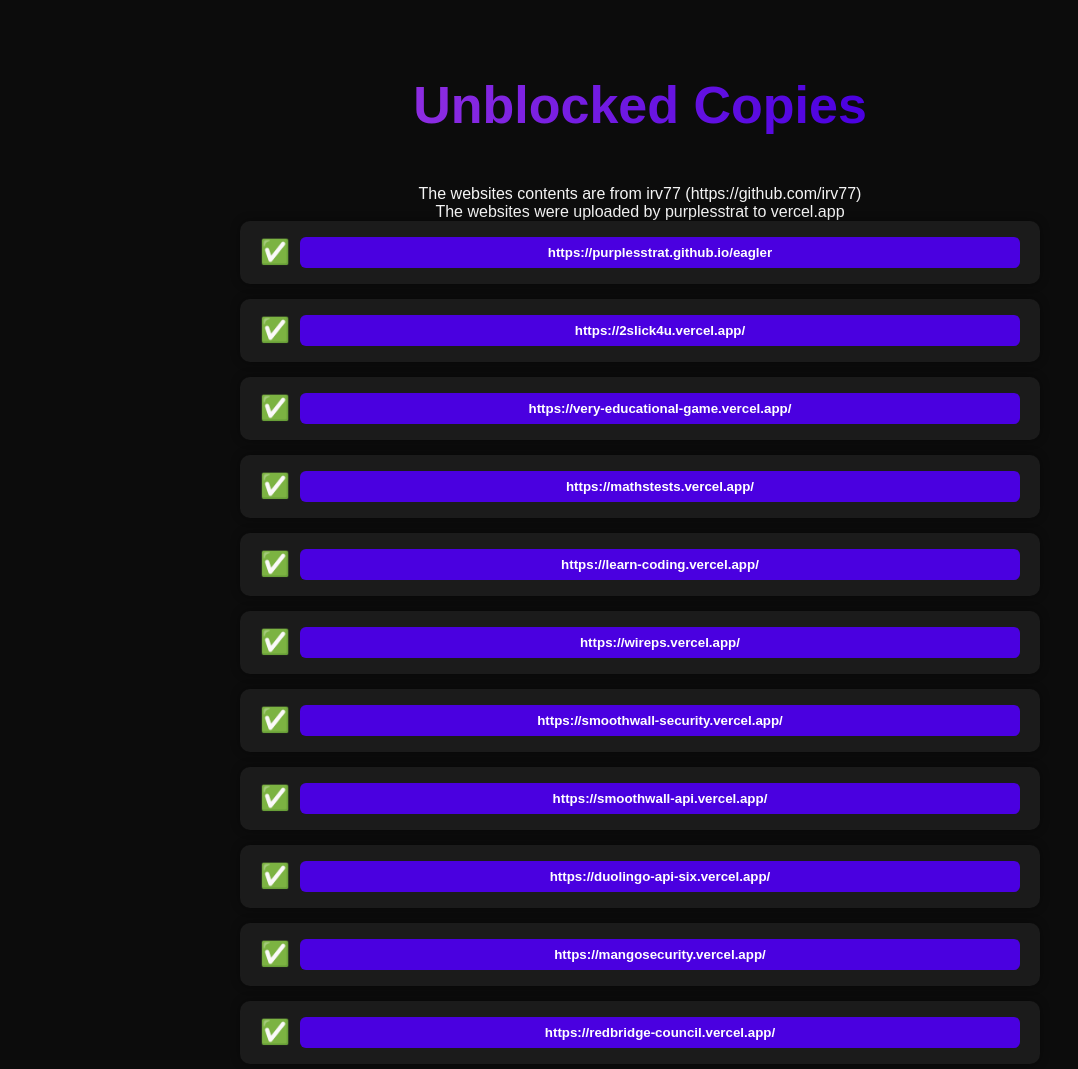
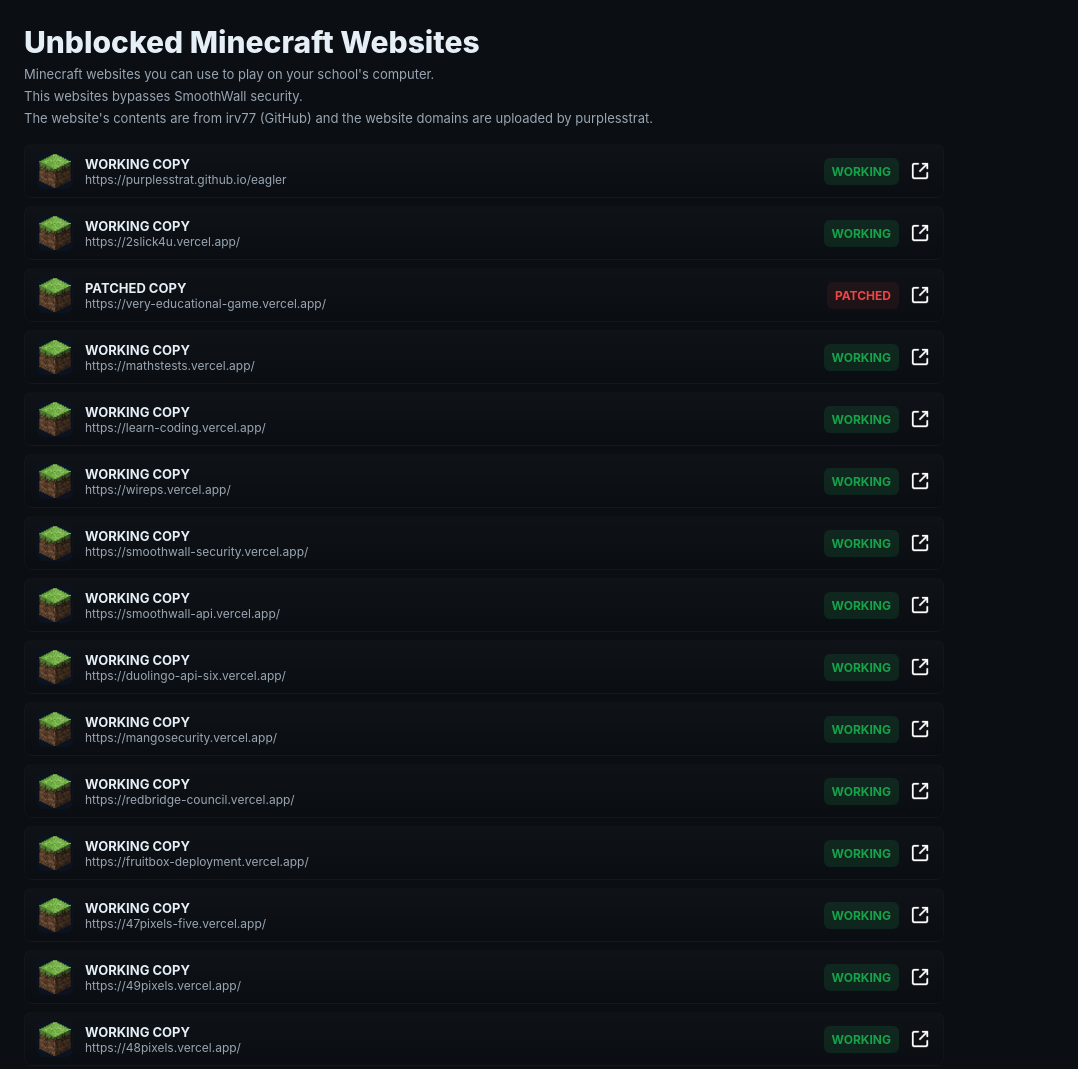
Before and after one commit to purplesstrat/status, a plain HTML site: page index.html in a window 1280 px wide. Shown: the top 1069 px of the page, without its empty margins (0-1078 px from the left). Drawn offline with Linux system fonts and the light colour scheme.

Commit message:
UI Revamp + More URLS

```diff
--- a/index.html
+++ b/index.html
@@ -3,84 +3,51 @@
 <head>
   <meta charset="utf-8" />
   <meta name="viewport" content="width=device-width,initial-scale=1" />
-  <title>Unblocked Copies</title>
+  <title>Unblocked Minecraft Sites</title>
   <style>
-    body {
-      margin: 0;
-      font-family: Arial, sans-serif;
-      background: #0c0c0c;
-      color: #f5f5f5;
-      min-height: 100vh;
-      display: flex;
-      flex-direction: column;
-      align-items: center;
-      justify-content: flex-start;
-      padding: 40px 20px;
-      box-sizing: border-box;
-    }
-    h1 {
-      font-size: 52px;
-      margin-bottom: 50px;
-      text-align: center;
-      background: linear-gradient(90deg, #8e2de2, #4a00e0);
-      -webkit-background-clip: text;
-      color: transparent;
-    }
-    .url-list {
-      width: 100%;
-      max-width: 800px;
-      display: flex;
-      flex-direction: column;
-      gap: 15px;
-    }
-    .url-item {
-      display: flex;
-      align-items: center;
-      justify-content: space-between;
-      background: #1b1b1b;
-      padding: 16px 20px;
-      border-radius: 10px;
-      box-shadow: 0 0 10px rgba(0,0,0,0.4);
-    }
-    .status {
-      font-size: 24px;
-      margin-right: 10px;
-    }
-    .status.ok {
-      color: #22c55e;
-    }
-    .status.bad {
-      color: #ef4444;
-    }
-    button {
-      background: #4a00e0;
-      border: none;
-      color: white;
-      padding: 8px 16px;
-      border-radius: 6px;
-      cursor: pointer;
-      font-weight: bold;
-      transition: background 0.3s;
-      width: 100%;
-      text-align: center;
-      overflow-wrap: anywhere;
-    }
-    button:hover {
-      background: #5b13e8;
-    }
+    :root{--bg:#0b0f14;--card:#0f1720;--accent:#7c5cff;--text:#e6eef6}
+    body{margin:0;font-family:Inter,Segoe UI,Arial,sans-serif;background:var(--bg);color:var(--text);min-height:100vh}
+    .container{max-width:920px;margin:24px 0 60px 24px}
+    header{display:flex;align-items:center;gap:12px}
+    h1{margin:0;font-size:30px;font-weight:800;color:var(--text)}
+    .subtitle{font-size:13px;color:#9aa6b2;margin-top:6px}
+
+    .url-list{margin-top:18px;display:flex;flex-direction:column;gap:8px}
+    .url-item{display:flex;align-items:center;justify-content:space-between;background:linear-gradient(180deg, rgba(255,255,255,0.02), rgba(0,0,0,0.04));padding:8px 12px;border-radius:8px;border:1px solid rgba(255,255,255,0.02)}
+    .left{display:flex;align-items:center;gap:12px;min-width:0}
+    .icon{width:36px;height:36px;border-radius:8px;background:#0b1220;flex-shrink:0;background-size:cover;background-position:center;background-repeat:no-repeat;}
+    .meta{display:flex;flex-direction:column;min-width:0}
+    .meta .title{font-weight:700;font-size:13px;color:var(--text);white-space:nowrap;overflow:hidden;text-overflow:ellipsis}
+    .meta .url{font-size:12px;color:#9aa6b2;white-space:nowrap;overflow:hidden;text-overflow:ellipsis}
+    .actions{display:flex;align-items:center;gap:10px}
+    .status{font-size:12px;font-weight:700;text-transform:uppercase;padding:6px 8px;border-radius:6px}
+    .status.working{background:rgba(34,197,94,0.12);color:#16a34a}
+    .status.patched{background:rgba(239,68,68,0.08);color:#ef4444}
+    .open-btn{background:none;border:0;padding:0;cursor:pointer;display:inline-flex;align-items:center}
+    .open-btn img{width:22px;height:22px;display:block}
+
+    @media (max-width:760px){.container{margin:16px;padding-right:16px}.meta .title{font-size:12px}.meta .url{font-size:11px}}
   </style>
 </head>
 <body>
-  <h1>Unblocked Copies</h1>
-  <p1>The websites contents are from irv77 (https://github.com/irv77)</p1>
-  <p2>The websites were uploaded by purplesstrat to vercel.app</p2>
-  <div class="url-list" id="urlList"></div>
+  <div class="container">
+    <header>
+      <div>
+        <h1>Unblocked Minecraft Websites</h1>
+        <div class="subtitle">Minecraft websites you can use to play on your school's computer.</div>
+<div class="subtitle">This websites bypasses SmoothWall security.</div>
+<div class="subtitle">The website's contents are from irv77 (GitHub) and the website domains are uploaded by purplesstrat.</div>
+      </div>
+    </header>
+
+    <div class="url-list" id="urlList"></div>
+  </div>
 
   <script>
     const data = [
       {"url": "https://purplesstrat.github.io/eagler", "status": "working"},
       {"url": "https://2slick4u.vercel.app/", "status": "working"},
-      {"url": "https://very-educational-game.vercel.app/", "status": "working"},
+      {"url": "https://very-educational-game.vercel.app/", "status": "patched"},
       {"url": "https://mathstests.vercel.app/", "status": "working"},
       {"url": "https://learn-coding.vercel.app/", "status": "working"},
       {"url": "https://wireps.vercel.app/", "status": "working"},
@@ -88,33 +55,69 @@
       {"url": "https://smoothwall-api.vercel.app/", "status": "working"},
       {"url": "https://duolingo-api-six.vercel.app/", "status": "working"},
       {"url": "https://mangosecurity.vercel.app/", "status": "working"},
-      {"url": "https://redbridge-council.vercel.app/", "status": "working"}
+      {"url": "https://redbridge-council.vercel.app/", "status": "working"},
+      {"url": "https://fruitbox-deployment.vercel.app/", "status": "working"},
+      {"url": "https://47pixels-five.vercel.app/", "status": "working"},
+      {"url": "https://49pixels.vercel.app/", "status": "working"},
+      {"url": "https://48pixels.vercel.app/", "status": "working"},
+      {"url": "https://mango-api-six.vercel.app/", "status": "working"},
+      {"url": "https://pixelated-api.vercel.app/", "status": "working"}
     ];
 
+    const openIcon = "https://purplesstrat.github.io/status/open.png";
+    const iconUrl =  "https://purplesstrat.github.io/status/favicon.png";
     const list = document.getElementById('urlList');
 
     data.forEach(entry => {
-      const div = document.createElement('div');
-      div.className = 'url-item';
+      const row = document.createElement('div');
+      row.className = 'url-item';
 
-      const status = document.createElement('span');
-      status.className = 'status ' + (entry.status === 'working' ? 'ok' : 'bad');
-      status.textContent = entry.status === 'working' ? '✅' : '❌';
+      const left = document.createElement('div');
+      left.className = 'left';
+
+      const icon = document.createElement('div');
+      icon.className = 'icon';
+      icon.style.backgroundImage = `url(${iconUrl})`;
+      icon.style.backgroundSize = 'cover';
+      icon.style.backgroundPosition = 'center';
+      icon.style.backgroundRepeat = 'no-repeat';
+
+      const meta = document.createElement('div');
+      meta.className = 'meta';
+      const title = document.createElement('div');
+      title.className = 'title';
+      title.textContent = `${entry.status.toUpperCase()} COPY`;
+      const urlEl = document.createElement('div');
+      urlEl.className = 'url';
+      urlEl.textContent = entry.url;
+
+      meta.appendChild(title);
+      meta.appendChild(urlEl);
+      left.appendChild(icon);
+      left.appendChild(meta);
+
+      const actions = document.createElement('div');
+      actions.className = 'actions';
+
+      const status = document.createElement('div');
+      status.className = 'status ' + entry.status;
+      status.textContent = entry.status;
 
       const openBtn = document.createElement('button');
-      openBtn.textContent = entry.url;
-      openBtn.onclick = () => {
-        window.open(entry.url, '_blank');
-      };
+      openBtn.className = 'open-btn';
+      const img = document.createElement('img');
+      img.src = openIcon;
+      img.alt = 'Open';
+      openBtn.appendChild(img);
+      openBtn.onclick = () => window.open(entry.url, '_blank');
 
-      div.appendChild(status);
-      div.appendChild(openBtn);
-      list.appendChild(div);
+      actions.appendChild(status);
+      actions.appendChild(openBtn);
+
+      row.appendChild(left);
+      row.appendChild(actions);
+      list.appendChild(row);
     });
   </script>
-
-<script>
-console.log("Unblocked Copies\nA website to play Minecraft on school computers.\nThese websites were made by irv77 on GitHub.")
-</script>
 </body>
 </html>
```
